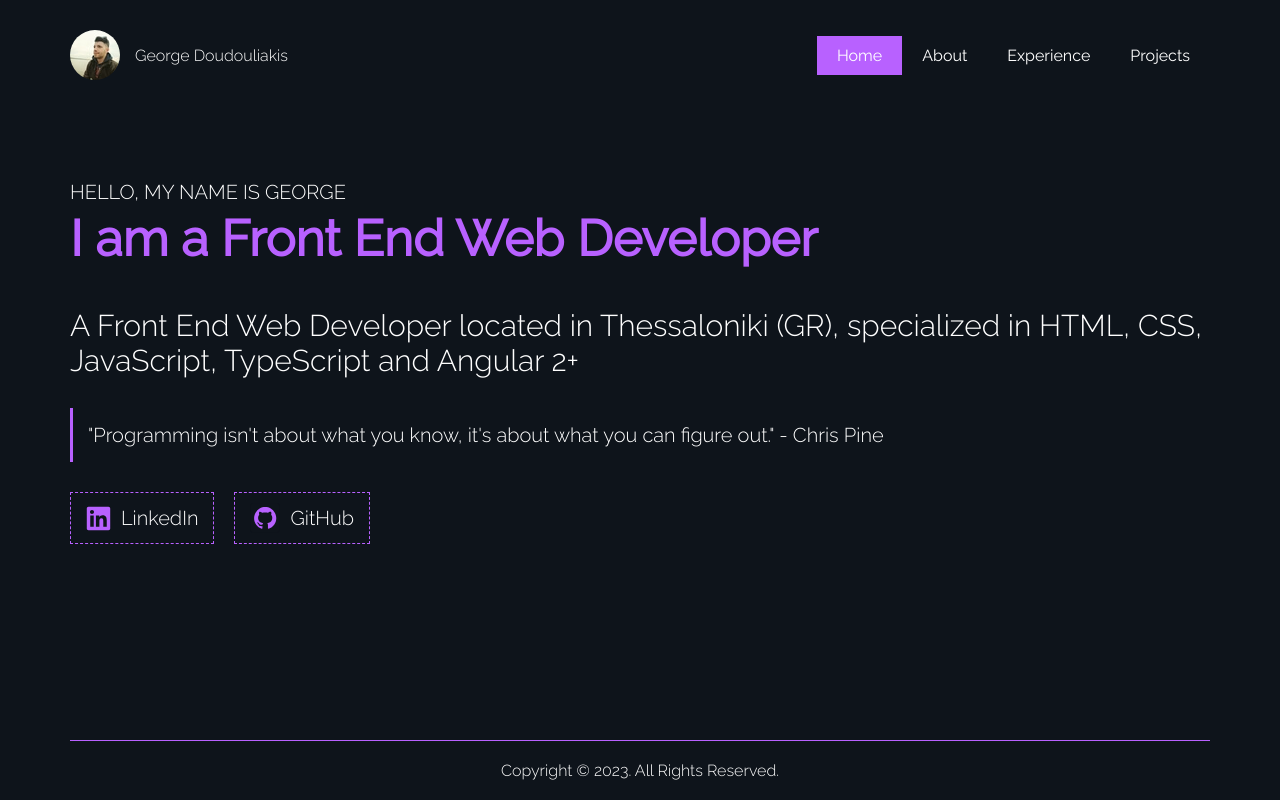
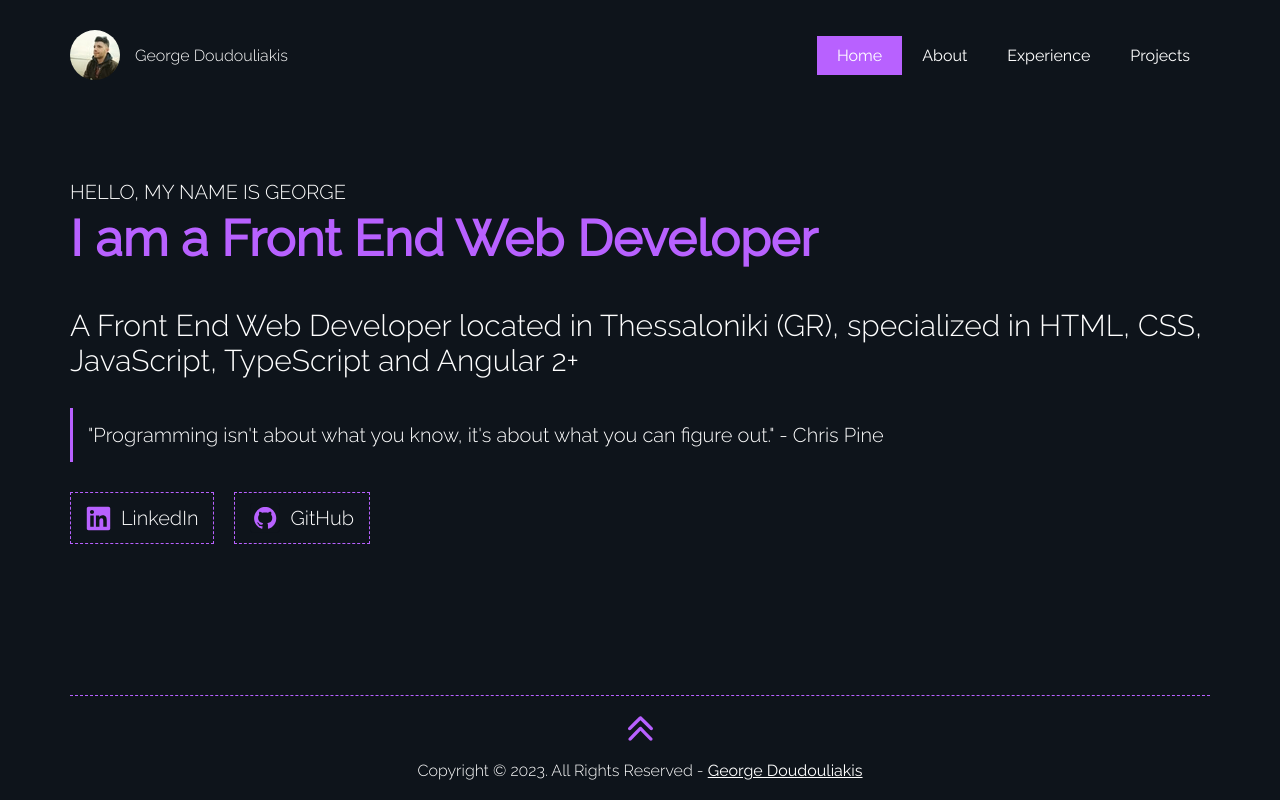
Before and after one commit to GeorgiosDoudouliakis/george-doudouliakis-portfolio, an Angular app: page / in a window 1280 px wide. Built offline with nearby package versions, Linux system fonts and the light colour scheme.

Commit message:
refactor: Add go top arrow on footer, change border style to dashed on footer, and on social media buttons on home page

```diff
--- a/src/app/app.component.scss
+++ b/src/app/app.component.scss
@@ -1,22 +1,20 @@
 :host {
     main {
         padding: 40px 0;
-        min-height: calc(100vh - 140px);
+        min-height: calc(100vh - 204px);
         @media(min-width: 768px) {
             padding: 50px 0;
-            min-height: calc(100vh - 170px);
+            min-height: calc(100vh - 185px);
         }
         @media(min-width: 960px) {
             padding: 60px 0;
-            min-height: calc(100vh - 170px);
+            min-height: calc(100vh - 215px);
         }
         @media(min-width: 1280px) {
             padding: 70px 0;
-            min-height: calc(100vh - 170px);
         }
         @media(min-width: 1560px) {
             padding: 80px 0;
-            min-height: calc(100vh - 170px);
         }
     }
 }
--- a/src/app/components/footer/footer.component.html
+++ b/src/app/components/footer/footer.component.html
@@ -1,3 +1,4 @@
 <footer>
-  <p>Copyright &copy; {{ currentYear }}. All Rights Reserved.</p>
+  <svg version="1.1" id="Layer_1" xmlns="http://www.w3.org/2000/svg" xmlns:xlink="http://www.w3.org/1999/xlink" x="0px" y="0px" viewBox="0 0 122.88 120.64" style="enable-background:new 0 0 122.88 120.64" width= "25px" height="25px" fill="#B861FF" xml:space="preserve" (click)="goTop()"><g><path d="M108.91,66.6c1.63,1.55,3.74,2.31,5.85,2.28c2.11-0.03,4.2-0.84,5.79-2.44l0.12-0.12c1.5-1.58,2.23-3.6,2.2-5.61 c-0.03-2.01-0.82-4.01-2.37-5.55C102.85,37.5,84.9,20.03,67.11,2.48c-0.05-0.07-0.1-0.13-0.16-0.19C65.32,0.73,63.19-0.03,61.08,0 c-2.11,0.03-4.21,0.85-5.8,2.45l-0.26,0.27C37.47,20.21,19.87,37.65,2.36,55.17C0.82,56.71,0.03,58.7,0,60.71 c-0.03,2.01,0.7,4.03,2.21,5.61l0.15,0.15c1.58,1.57,3.66,2.38,5.76,2.41c2.1,0.03,4.22-0.73,5.85-2.28l47.27-47.22L108.91,66.6 L108.91,66.6z M106.91,118.37c1.62,1.54,3.73,2.29,5.83,2.26c2.11-0.03,4.2-0.84,5.79-2.44l0.12-0.12c1.5-1.57,2.23-3.6,2.21-5.61 c-0.03-2.01-0.82-4.02-2.37-5.55C101.2,89.63,84.2,71.76,67.12,54.24c-0.05-0.07-0.11-0.14-0.17-0.21 c-1.63-1.55-3.76-2.31-5.87-2.28c-2.11,0.03-4.21,0.85-5.8,2.45C38.33,71.7,21.44,89.27,4.51,106.8l-0.13,0.12 c-1.54,1.53-2.32,3.53-2.35,5.54c-0.03,2.01,0.7,4.03,2.21,5.61l0.15,0.15c1.58,1.57,3.66,2.38,5.76,2.41 c2.1,0.03,4.22-0.73,5.85-2.28l45.24-47.18L106.91,118.37L106.91,118.37z"/></g></svg>
+  <p>Copyright &copy; {{ currentYear }}. All Rights Reserved - <a routerLink="/">George Doudouliakis</a></p>
 </footer>
--- a/src/app/components/footer/footer.component.scss
+++ b/src/app/components/footer/footer.component.scss
@@ -1,13 +1,33 @@
 :host {
     footer {
+        display: flex;
+        flex-direction: column;
+        align-items: center;
         padding: 15px 0;
-        border-top: 1px solid var(--secondary-color);
+        border-top: 1px dashed var(--secondary-color);
         @media(min-width: 960px) {
             padding: 20px 0;
         }
 
+        svg {
+            margin-bottom: 20px;
+            cursor: pointer;
+            transition: .4s ease-in-out;
+            &:hover {
+                fill: var(--primary-color);
+            }
+        }
+
         p {
             text-align: center;
+            a {
+                text-decoration: underline;
+                transition: .4s ease-in-out;
+                cursor: pointer;
+                &:hover {
+                    color: var(--secondary-color);
+                }
+            }
         }
     }
 }
--- a/src/app/components/footer/footer.component.ts
+++ b/src/app/components/footer/footer.component.ts
@@ -5,8 +5,20 @@ import { Component } from '@angular/core';
   selector: 'portfolio-footer',
   standalone: true,
   templateUrl: './footer.component.html',
-  styleUrls: ['./footer.component.scss']
+  styleUrls: ['./footer.component.scss'],
+  providers: [
+    {
+      provide: Window,
+      useValue: window
+    }
+  ]
 })
 export class FooterComponent {
   public currentYear = new Date().getFullYear();
+
+  constructor(private _window: Window) {}
+
+  public goTop(): void {
+    this._window.scrollTo(0, 0);
+  }
 }
--- a/src/app/pages/home/home.component.scss
+++ b/src/app/pages/home/home.component.scss
@@ -36,8 +36,12 @@
         button {
             background: var(--body-color);
             border: 1px dashed var(--secondary-color);
+            transition: .4s ease-in-out;
             &:last-of-type {
                 margin-left: 20px;
+            }
+            &:hover {
+                border-color: var(--primary-color);
             }
             a {
                 display: flex;
```
